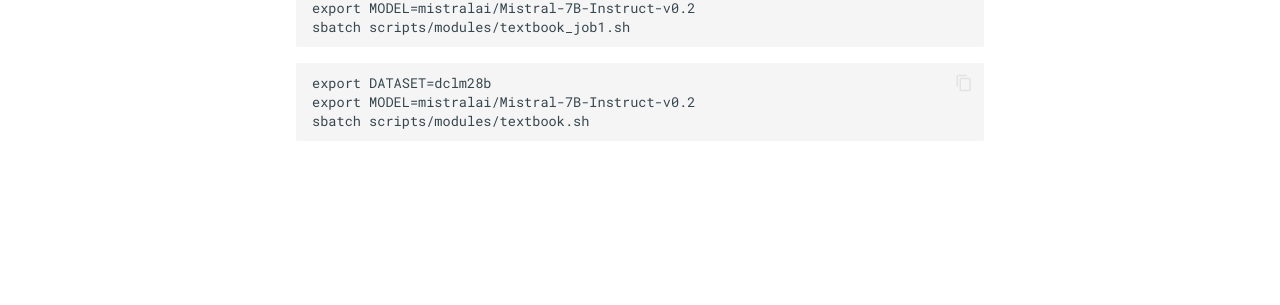
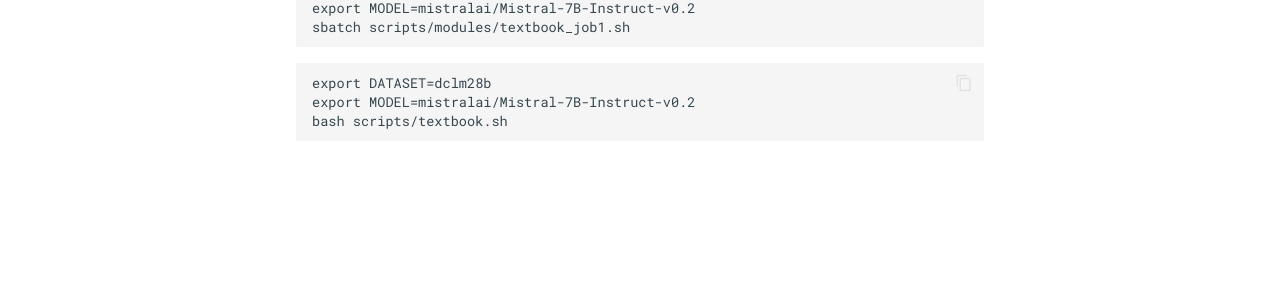
Before and after one commit to haok1402/Synthetic-Dataset, an MkDocs documentation site: the page built from docs/textbook.md, in a window 1280 px wide. Shown: the part 420-725 px from the top of the page. Built offline with MkDocs 1.6.1 and Material for MkDocs 9.7.7, drawn with Linux system fonts in a browser that asks for light colours; comment, search, counter and statistics services are not loaded.

Commit message:
fix the script for babel; two gpus are requried!

````diff
--- a/docs/textbook.md
+++ b/docs/textbook.md
@@ -15,5 +15,5 @@
 ```bash
 export DATASET=dclm28b
 export MODEL=mistralai/Mistral-7B-Instruct-v0.2
-sbatch scripts/modules/textbook.sh
+bash scripts/textbook.sh
 ```
````
Also changed, not shown: 1 other file.
